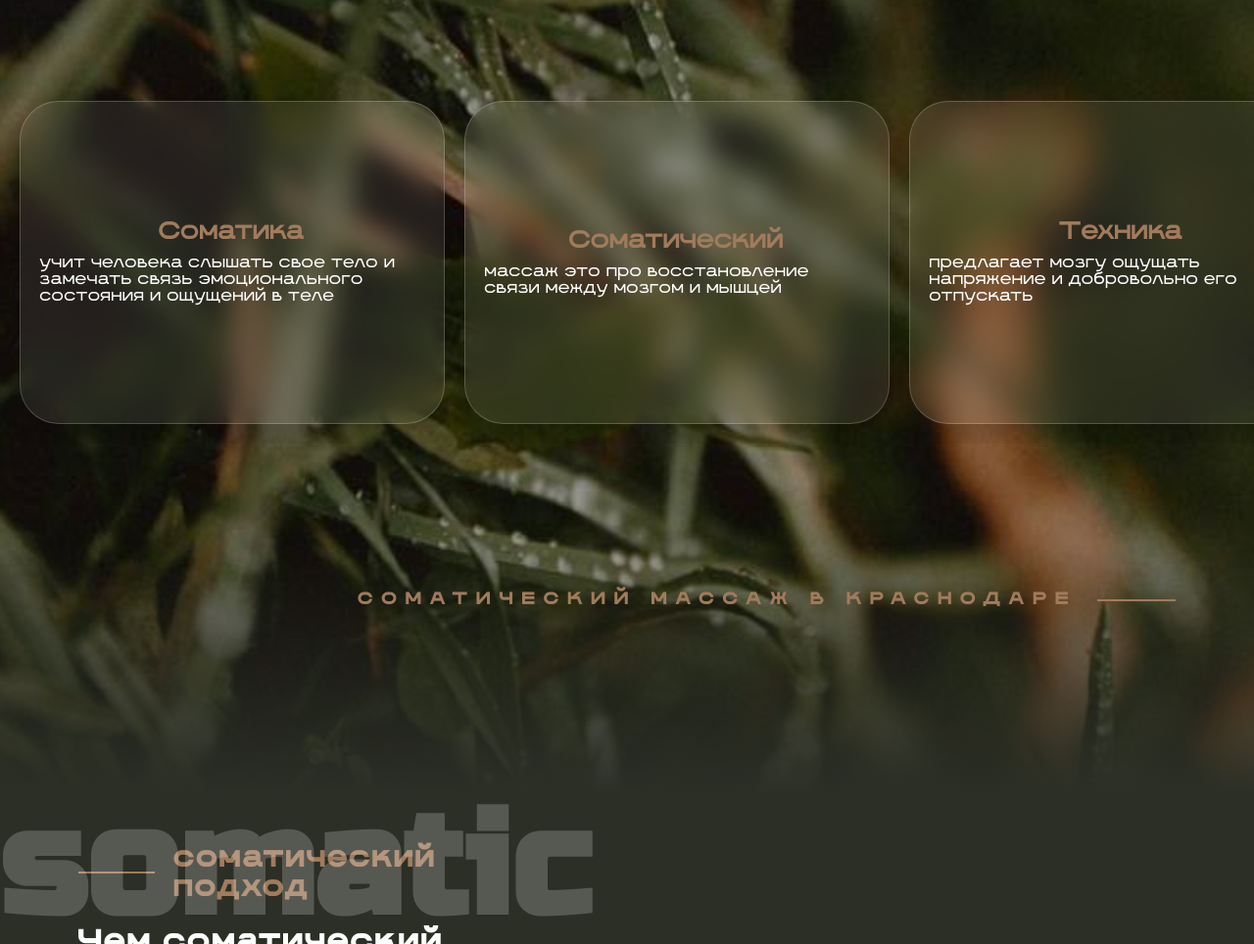
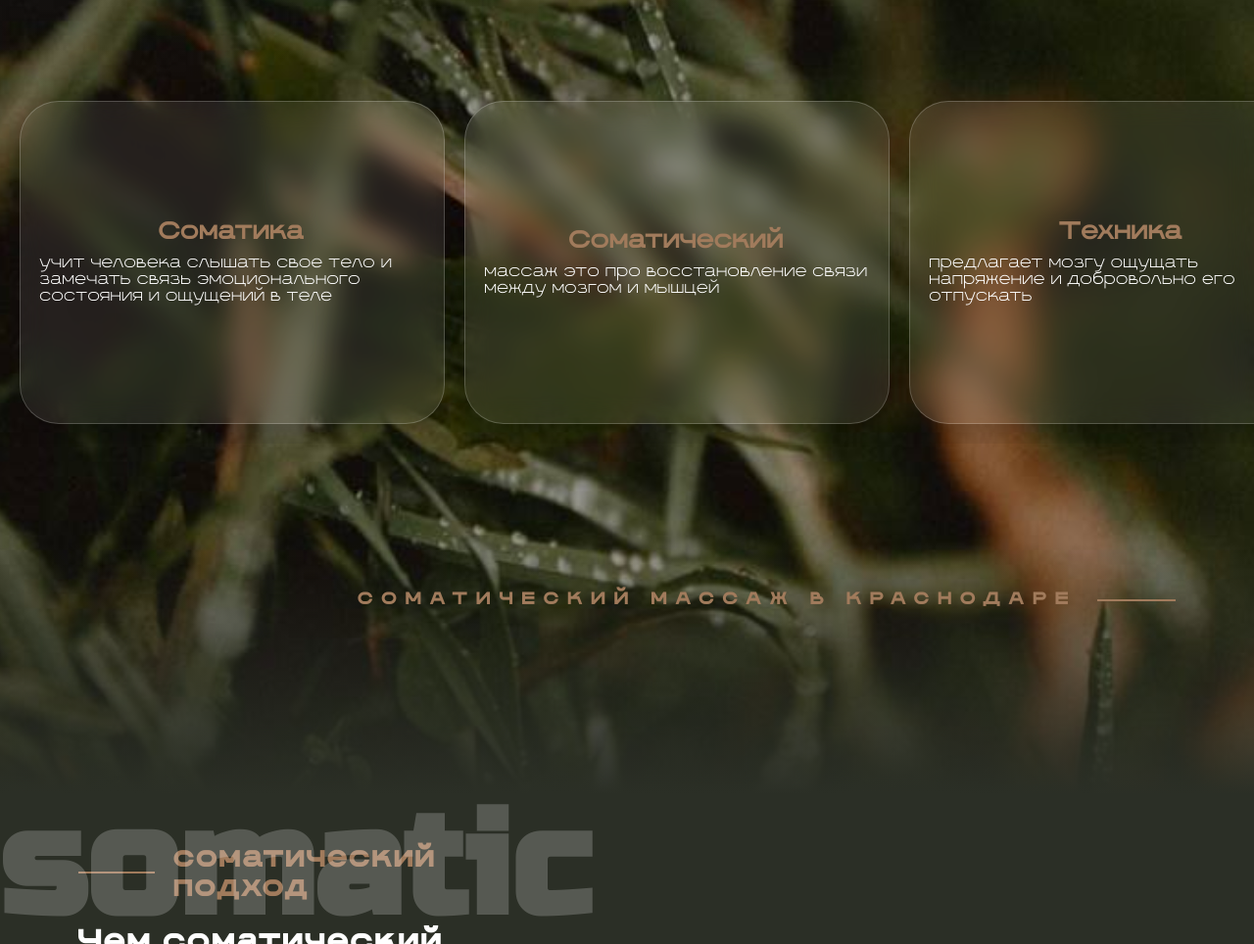
Before and after one commit to RembrandtG/SOMATIC, a plain HTML site: page index.html in a window 1280 px wide. Shown: the part 789-1753 px from the top of the page at 98% size. Drawn offline with Linux system fonts and the light colour scheme.

Commit message:
adaptiv1

```diff
--- a/style.css
+++ b/style.css
@@ -7,6 +7,12 @@
 @font-face {
   font-family: 'Etude Noire Bold';
   src: url('./fonts/Etude\ Noire\ Bold.ttf') format('truetype');
+  font-weight: normal;
+}
+
+@font-face {
+  font-family: 'Etude Noire Light';
+  src: url(./fonts/Etude\ Noire\ Light.ttf) format('truetype');
   font-weight: normal;
 }
 
@@ -685,14 +691,19 @@ body {
 }
 
 .scroll-block-text {
-  font-family: 'Etude Noire', sans-serif;
+  font-family: Etude Noire Light, sans-serif;
   font-optical-sizing: auto;
   font-weight: 100;
   font-style: normal;
-  font-size: clamp(12px, 2vw, 16px);
+  font-size: 16px;
 }
 
 /* MEDIA */
+@media (max-width: 1100px) {
+  .scroll-block-text {
+    font-size: 12px;
+  }
+}
 
 @media (max-width: 769px) {
   .scroll-block-title {
```
